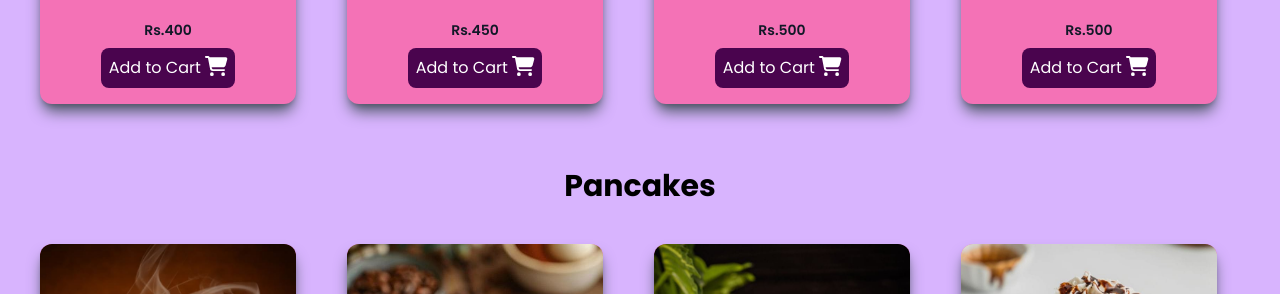
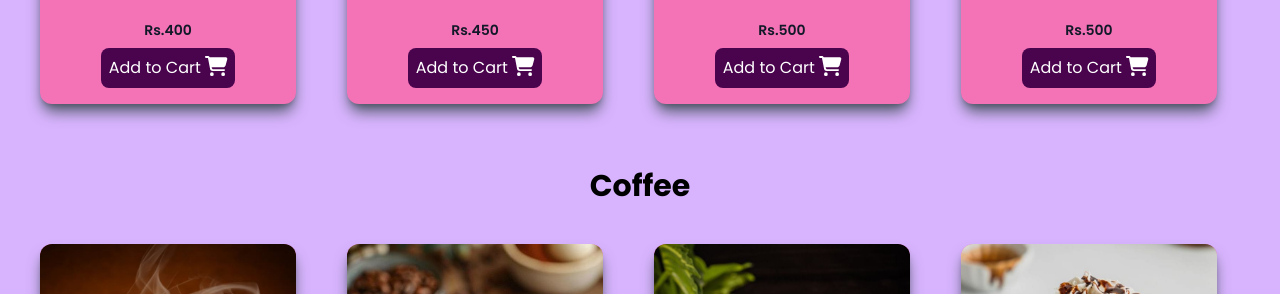
Before and after one commit to Umm-e-Hani02/website-using-nextjs-with-tailwind-css-milestone2, a Next.js app: page /menu in a window 1280 px wide. Shown: the part 3120-3414 px from the top of the page. Built offline with nearby package versions, Linux system fonts and the light colour scheme.

Commit message:
Update page.tsx

```diff
--- a/src/app/menu/page.tsx
+++ b/src/app/menu/page.tsx
@@ -188,7 +188,7 @@ export default function Menu(){
 
             </div>
 
-            <h2 className="text-black text-center text-3xl font-bold py-10">Pancakes</h2>
+            <h2 className="text-black text-center text-3xl font-bold py-10">Coffee</h2>
 
             <div className="grid grid-cols-1 md:grid-cols-2 lg:grid-cols-4 xl:grid-cols-4 gap-7">
 
```
